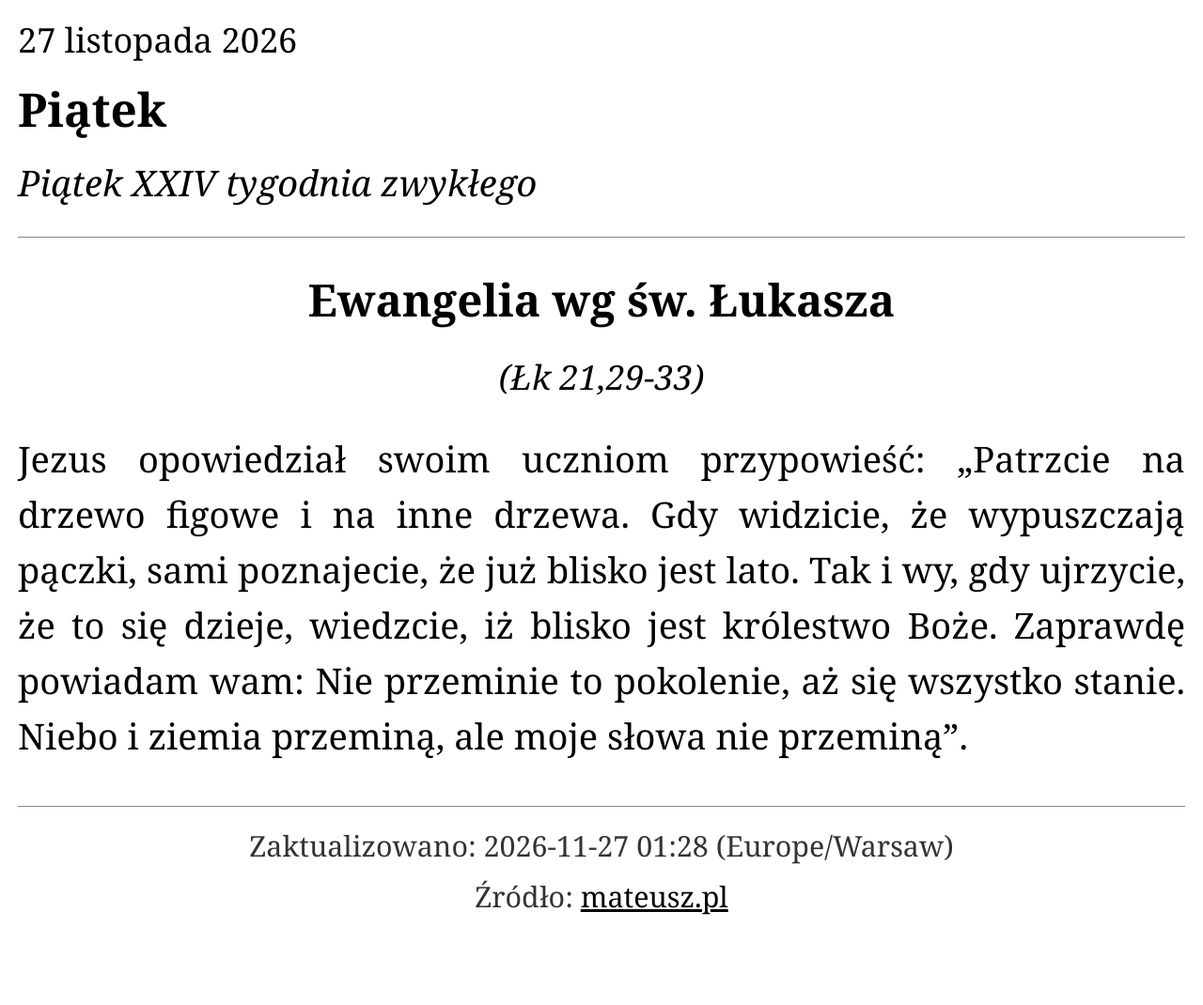
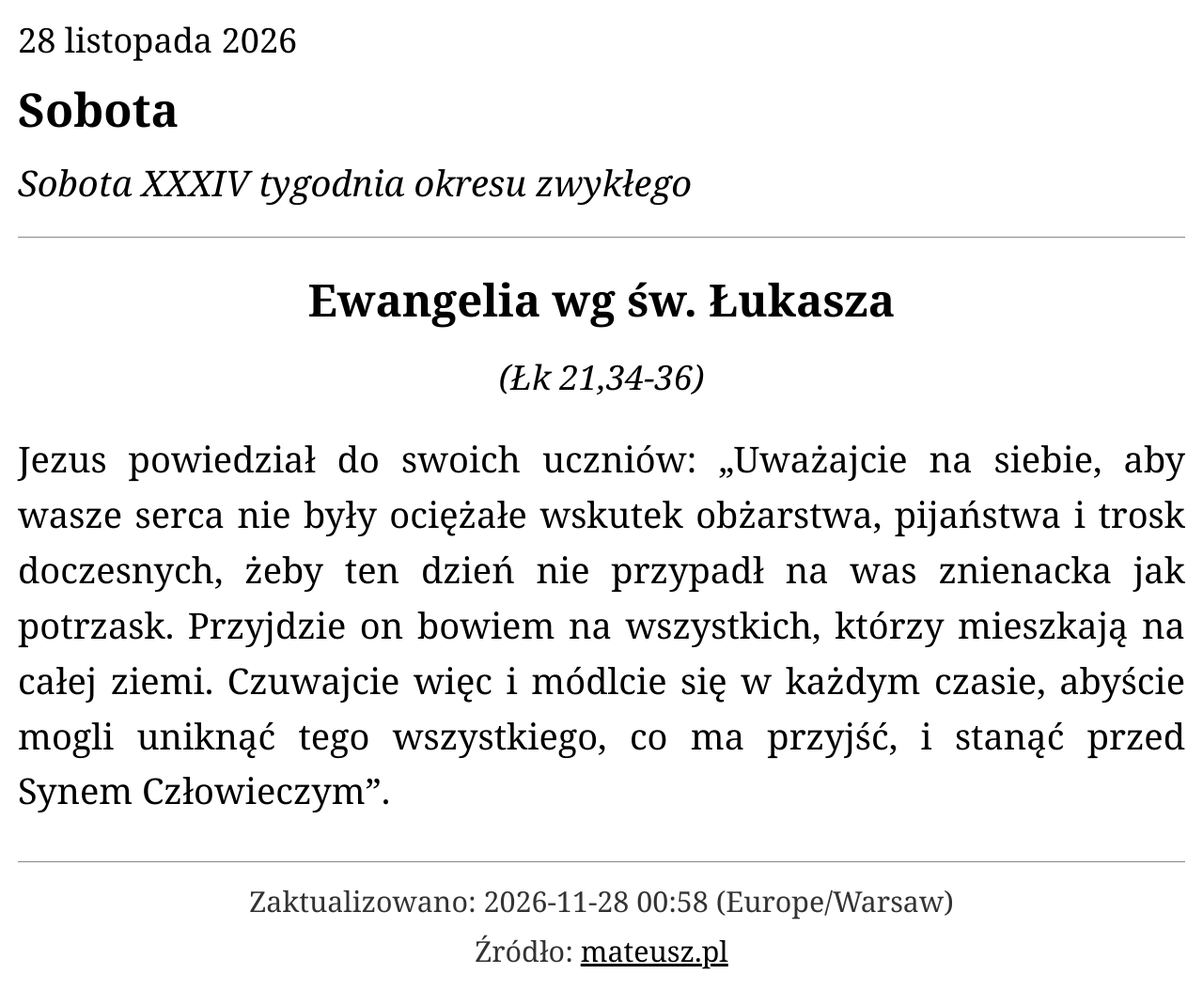
Before and after one commit to konrad-skowron/biblia-kindle, a plain HTML site: page index.html in a window 1280 px wide. Shown: the whole page at 94% size. Before the commit the page ends 1022 px from the top, so only its background shows below. Drawn offline with Linux system fonts and the light colour scheme.

Commit message:
chore: update readings (2026-11-28 00:58 CET)

```diff
--- a/index.html
+++ b/index.html
@@ -3,7 +3,7 @@
 <head>
 <meta charset="utf-8">
 <meta name="viewport" content="width=device-width, initial-scale=1">
-<title>Czytanie — 27 listopada 2026</title>
+<title>Czytanie — 28 listopada 2026</title>
 <meta name="description" content="Czytania liturgiczne na dziś (Kindle).">
 <meta http-equiv="refresh" content="3600">
 <style>
@@ -54,18 +54,18 @@ small { font-size: 0.85em; }
 </head>
 <body>
 <header>
-<p class="date">27 listopada 2026</p>
-<h1>Piątek</h1>
-<p class="subtitle">Piątek XXIV tygodnia zwykłego</p>
+<p class="date">28 listopada 2026</p>
+<h1>Sobota</h1>
+<p class="subtitle">Sobota XXXIV tygodnia okresu zwykłego</p>
 </header>
 <main>
 <h2 class="gospel-heading">Ewangelia wg św. Łukasza</h2>
-<p class="gospel-ref">(Łk 21,29-33)</p>
-<p>Jezus opowiedział swoim uczniom przypowieść: „Patrzcie na drzewo figowe i na inne drzewa. Gdy widzicie, że wypuszczają pączki, sami poznajecie, że już blisko jest lato. Tak i wy, gdy ujrzycie, że to się dzieje, wiedzcie, iż blisko jest królestwo Boże. Zaprawdę powiadam wam: Nie przeminie to pokolenie, aż się wszystko stanie. Niebo i ziemia przeminą, ale moje słowa nie przeminą”.</p>
+<p class="gospel-ref">(Łk 21,34-36)</p>
+<p>Jezus powiedział do swoich uczniów: „Uważajcie na siebie, aby wasze serca nie były ociężałe wskutek obżarstwa, pijaństwa i trosk doczesnych, żeby ten dzień nie przypadł na was znienacka jak potrzask. Przyjdzie on bowiem na wszystkich, którzy mieszkają na całej ziemi. Czuwajcie więc i módlcie się w każdym czasie, abyście mogli uniknąć tego wszystkiego, co ma przyjść, i stanąć przed Synem Człowieczym”.</p>
 </main>
 <footer>
-<p>Zaktualizowano: 2026-11-27 01:28 (Europe/Warsaw)</p>
-<p>Źródło: <a href="https://www.mateusz.pl/czytania/2026/20261127.html">mateusz.pl</a></p>
+<p>Zaktualizowano: 2026-11-28 00:58 (Europe/Warsaw)</p>
+<p>Źródło: <a href="https://www.mateusz.pl/czytania/2026/20261128.html">mateusz.pl</a></p>
 </footer>
 </body>
 </html>
```
